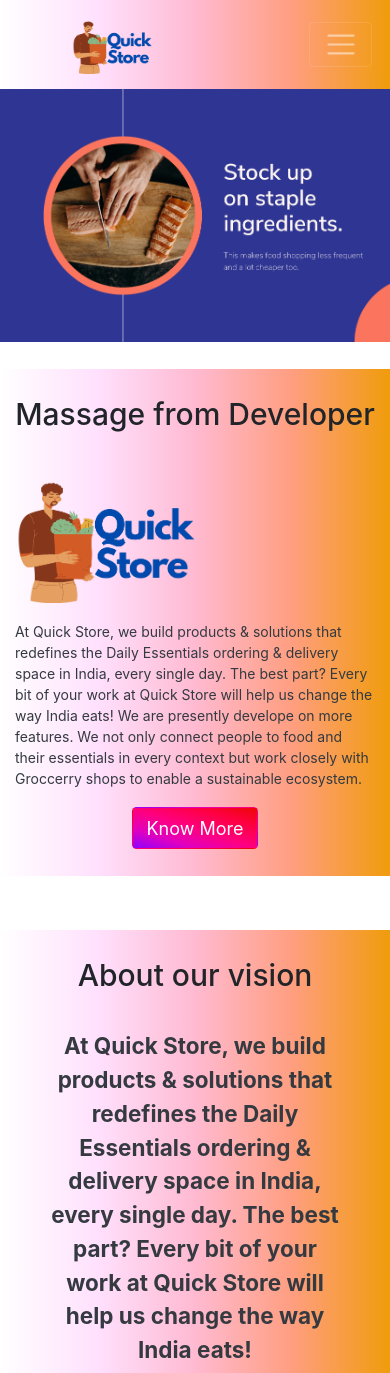
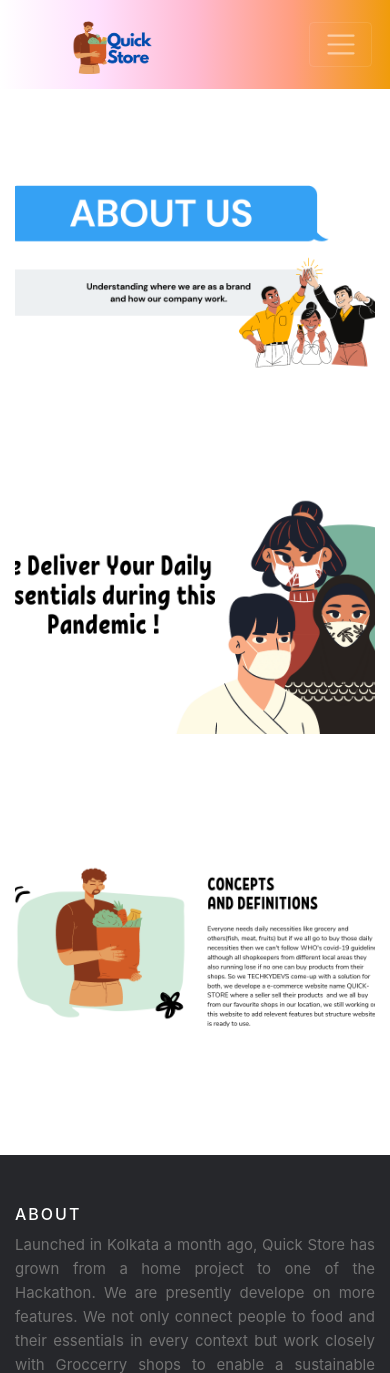
Before and after one commit to abhisekmaiti19/hackAduck, a Gatsby site: page /about in a window 390 px wide. Shown: the top 1373 px of the page. Built offline with nearby package versions, Linux system fonts and the light colour scheme; Gatsby itself is replaced by a stand-in of ours.

Commit message:
added graphics

```diff
--- a/src/components/Reusable/Footer.js
+++ b/src/components/Reusable/Footer.js
@@ -40,16 +40,16 @@ export default function Footer( ) {
         <div className="row">
           <div className="col-md-8 col-sm-6 col-xs-12">
             <p className="copyright-text">Copyright &copy; 2020 All Rights Reserved by
-         <a href="#"> Quick Store</a>. Develope with 🤍 by <a href="https://techkydevs.com"> techkydevs </a>
+         <a href="#"> Quick Store</a>. Develope with ❤ by <a href="https://techkydevs.com"> techkydevs </a>
             </p>
           </div>
 
           <div className="col-md-4 col-sm-6 col-xs-12">
             <ul className="social-icons">
-              <li><a className="facebook" href="#"><FaFacebook/></a></li>
-              <li><a className="github" href="#"><FaGithub/></a></li>
-              <li><a className="discord" href="#"><FaDiscord/></a></li>
-              <li><a className="globe" href="#"><FaGlobe/></a></li>
+              <li><a className="facebook" href="https://facebook.com/techkydevs"><FaFacebook/></a></li>
+              <li><a className="github" href="https://github.com/abhisekmaiti19"><FaGithub/></a></li>
+              <li><a className="discord" href="https://discord.gg/GvGED8YAbz"><FaDiscord/></a></li>
+              <li><a className="globe" href="https://techkydevs.com"><FaGlobe/></a></li>
             </ul>
           </div>
         </div>
--- a/src/components/layout.css
+++ b/src/components/layout.css
@@ -38,8 +38,10 @@ html {
   width: 18rem;
 } */
 .about-background {
-  min-height: 30vh;
+  min-height: 55.5vh;
+
   display: flex;
+
   justify-content: center;
   align-items:  center;
   flex-direction: column;
@@ -63,6 +65,16 @@ html {
   .About-us-text
 {
   font-size: 14px ;
+}
+
+.about-background{
+
+  min-height: 35vh;
+    display: flex;
+    justify-content: center;
+    align-items:  center;
+    flex-direction: column;
+
 }
 
 .all-title{
--- a/src/pages/about.js
+++ b/src/pages/about.js
@@ -14,23 +14,40 @@ import Teamphotosection from '../components/About/Teamphotosection'
 const AboutPage = ({data}) => (
   <Layout>
     <SEO title="About Us" />
+
+    <div className="container-fluid">
+    <div className="py-3">
    <HeroSection
    img={data.img.childImageSharp.fluid}
+   heroclass="about-background "/>
+   </div>
+   </div>
 
-   subtitle=""
-   heroclass="about-background"
-   />
-   <DualInfoblock heading="Massage from Developer"/>
-   <Infoblock heading="About our vision"/>
-   <Teamphotosection/>
+   <div className="container-fluid">
+    <div className="py-3">
+   <HeroSection
+   img={data.img1.childImageSharp.fluid}
+   heroclass="about-background "/>
+   </div>
+   </div>
+
+   <div className="container-fluid">
+    <div className="py-5">
+   <HeroSection
+   img={data.img2.childImageSharp.fluid}
+   heroclass="about-background "/>
+   </div>
+   </div>
 
 
   </Layout>
+
+
 )
 
 export const query = graphql`
 {
-  img: file(relativePath: {eq:"5.png"})
+  img: file(relativePath: {eq:"9.png"})
   {
     childImageSharp {
       fluid {
@@ -38,6 +55,29 @@ export const query = graphql`
       }
     }
   }
+
+  img1: file(relativePath: {eq:"101.png"})
+  {
+    childImageSharp {
+      fluid {
+        ...GatsbyImageSharpFluid_tracedSVG
+      }
+    }
+  }
+
+  img2: file(relativePath: {eq:"1023.png"})
+  {
+    childImageSharp {
+      fluid {
+        ...GatsbyImageSharpFluid_tracedSVG
+      }
+    }
+  }
+
+
+
+
+
 }
 `
 
```
Also changed, not shown: src/images/101.png (added), src/images/1023.png (added), src/images/9.png (added).
